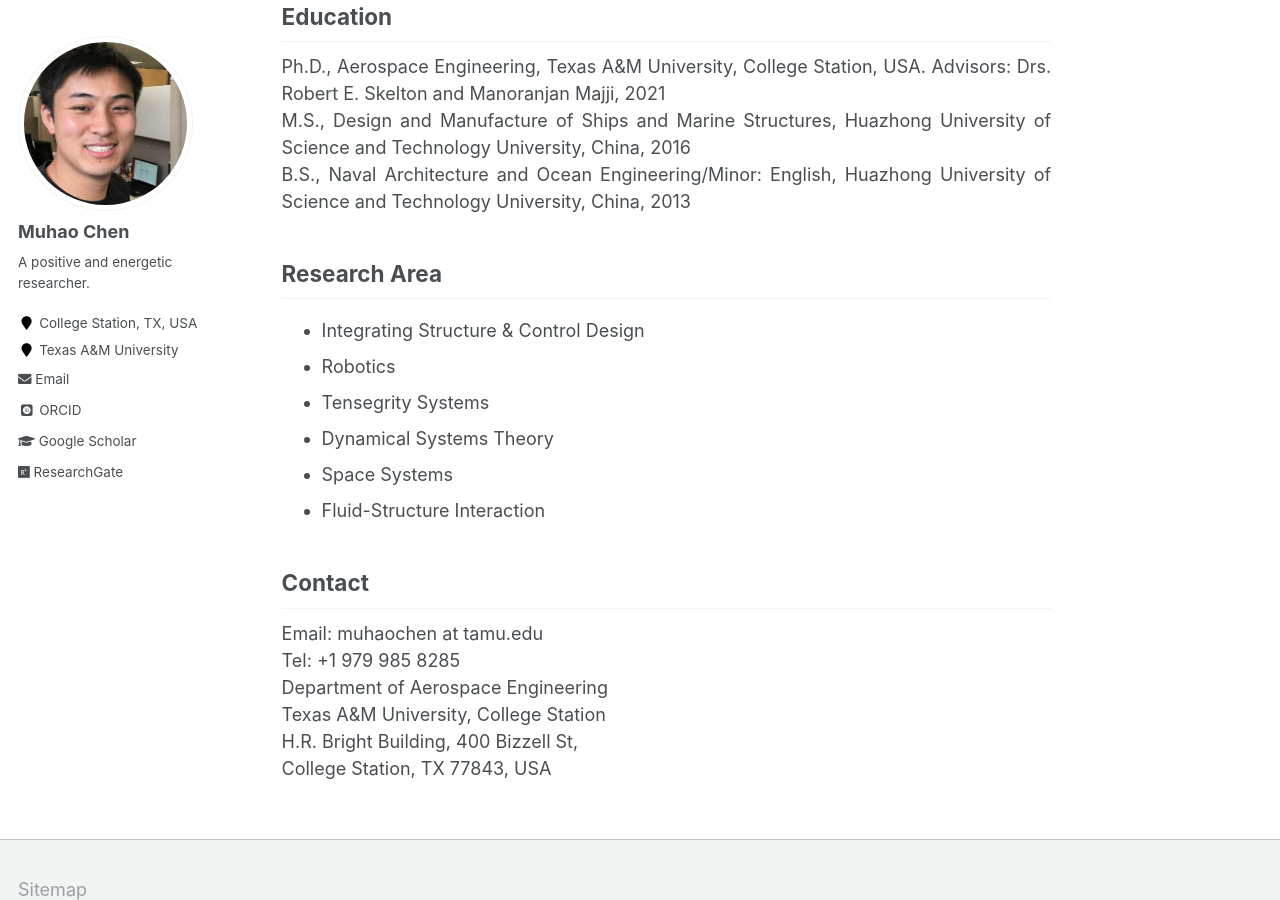
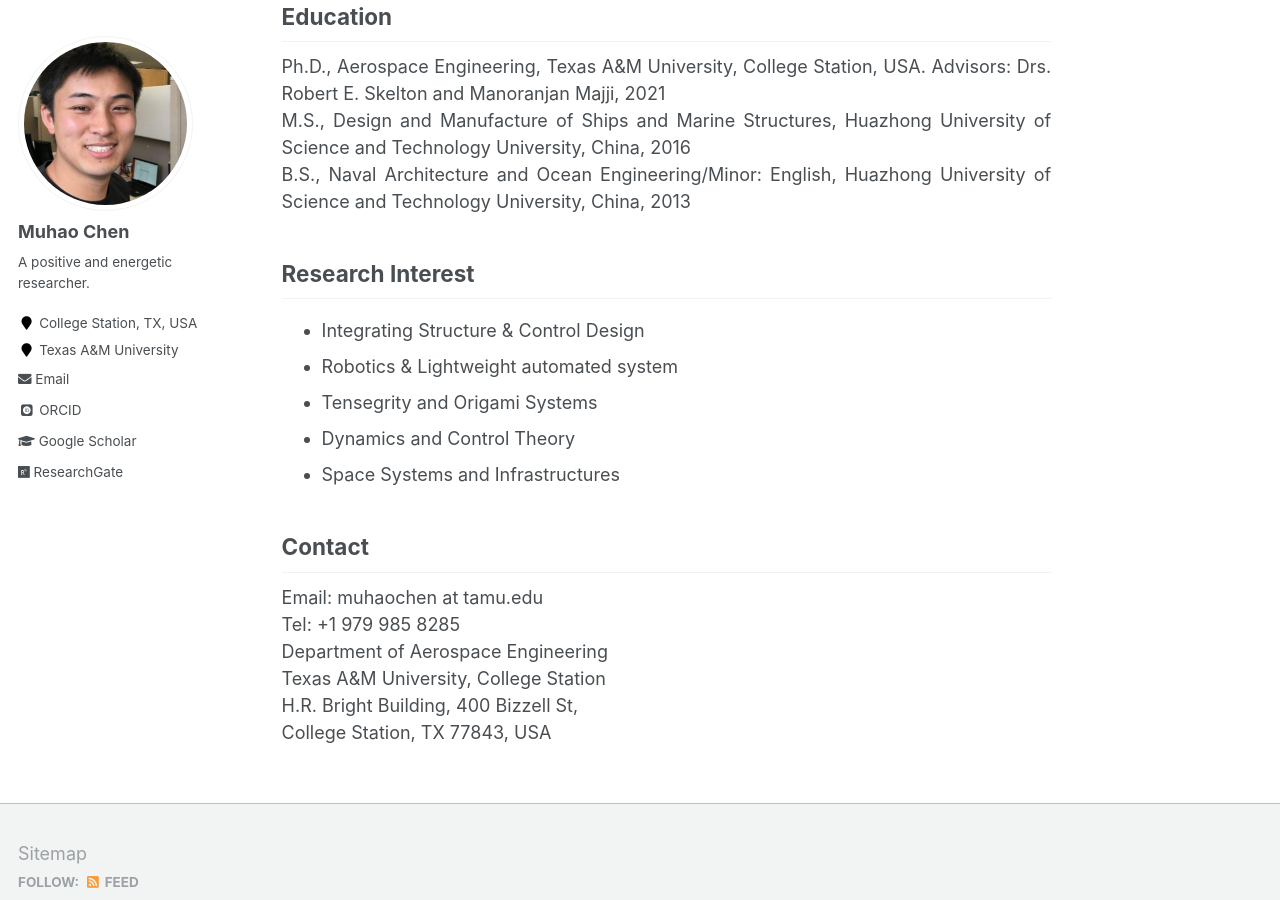
Before and after one commit to Muhao-Chen/muhao-chen.github.io, a Jekyll site: the page built from _pages/about.md, in a window 1280 px wide and 900 px high, scrolled down 560 px. Built offline with Jekyll 4.4.1, drawn with Linux system fonts in a browser that asks for light colours; some web fonts are replaced.

Commit message:
Update about.md

```diff
--- a/_pages/about.md
+++ b/_pages/about.md
@@ -30,13 +30,12 @@ toc: true
 <div style="text-align: justify"> B.S., Naval Architecture and Ocean Engineering/Minor: English, Huazhong University of Science and Technology University, China, 2013 </div>
 
 
-## Research Area
+## Research Interest
 * Integrating Structure & Control Design
-* Robotics
-* Tensegrity Systems
-* Dynamical Systems Theory
-* Space Systems
-* Fluid-Structure Interaction
+* Robotics & Lightweight automated system
+* Tensegrity and Origami Systems
+* Dynamics and Control Theory
+* Space Systems and Infrastructures
 
 
 ## Contact
```
